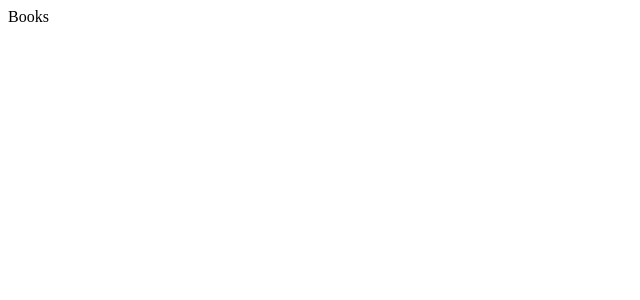
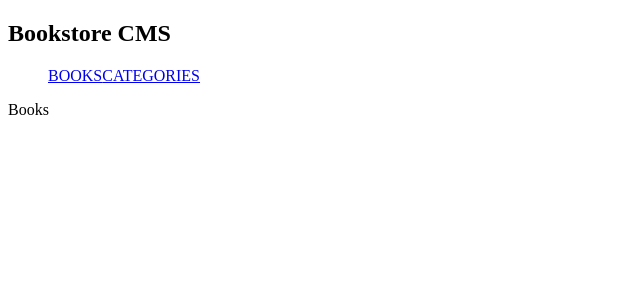
Before and after one commit to Retky/Mv-Bookstore, a React (Create React App) app: page / in a window 1280 px wide. Shown: the top 300 px of the page, without its empty margins (0-640 px from the left). Built offline with nearby package versions, Linux system fonts and the light colour scheme.

Commit message:
Add 'Navigation' with Links

```diff
--- a/src/App.js
+++ b/src/App.js
@@ -6,13 +6,15 @@
 } from 'react-router-dom';
 import Books from './components/Books';
 import Categories from './components/Categories';
+import Navigation from './components/Navigation';
 
 const App = () => (
   <section>
     <Router>
+      <Navigation />
       <Routes>
         <Route path="/" element={<Books />} />
-        <Route path="/Categories" element={<Categories />} />
+        <Route path="/categories" element={<Categories />} />
       </Routes>
     </Router>
   </section>
--- /dev/null
+++ b/src/components/Navigation.jsx
@@ -0,0 +1,14 @@
+import React from 'react';
+import { Link } from 'react-router-dom';
+
+const Navigation = () => (
+  <header>
+    <h1>Bookstore CMS</h1>
+    <ul>
+      <Link to="/">BOOKS</Link>
+      <Link to="/categories">CATEGORIES</Link>
+    </ul>
+  </header>
+);
+
+export default Navigation;
```
